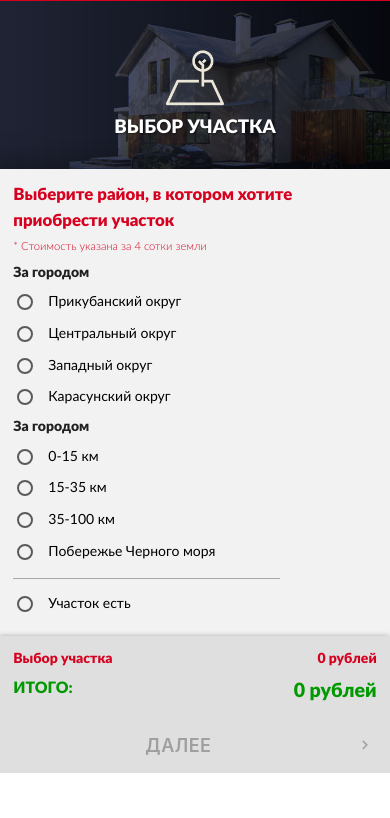
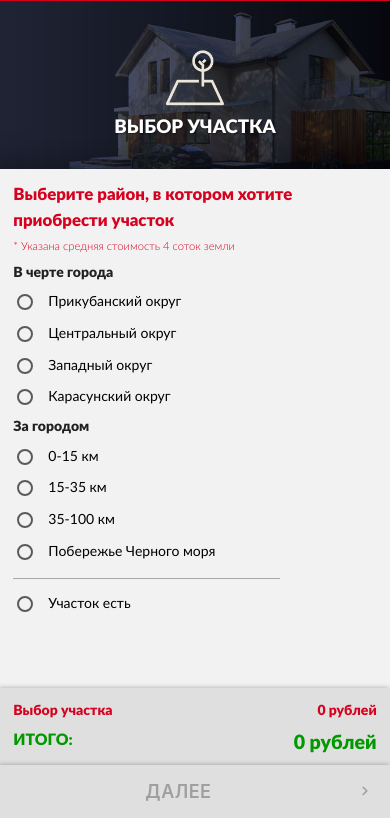
Before and after one commit to kkutepow/atlant-web-material, a plain HTML site: page app/index.html in a window 390 px wide. Both pictures are taken after a click on the button "РАССЧИТАТЬ СТОИМОСТЬ ДОМА". Shown: the part 26-844 px from the top of the page. Drawn offline with Linux system fonts and the light colour scheme.

Commit message:
LIGHT VERSION finished

```diff
--- a/app/css/style.css
+++ b/app/css/style.css
@@ -75,14 +75,12 @@
 
 /* GENERAL  */
 
-html,
-body {
+html, body {
     width: 100%;
     height: 100%;
 }
 
-button,
-a {
+button, a {
     cursor: pointer;
 }
 
@@ -144,10 +142,7 @@ header a {
 
 /* MAIN */
 
-.welcome .valign-wrapper,
-.step-wizard .content,
-.step-wizard .content .step-form,
-.step-wizard .content .subtotals {
+.welcome .valign-wrapper, .step-wizard .content, .step-wizard .content .step-form, .step-wizard .content .subtotals {
     min-height: 500pt;
 }
 
@@ -343,9 +338,7 @@ main {
     margin: 10px auto;
 }
 
-.input-field input,
-.input-field input:focus,
-.input-field input:active {
+.input-field input, .input-field input:focus, .input-field input:active {
     background-color: white !important;
     /* font-weight: 100;  */
     padding: 2px 15px !important;
@@ -497,20 +490,25 @@ main {
         min-height: 150pt;
         background-size: auto 150pt;
     }
-    .right-side,
-    .alt.right-side {
+    body {
+        background-color: #f2f2f2;
+    }
+    .left-side, .alt.right-side {
         position: relative;
         width: 100%;
         left: 0;
     }
-    .left-side,
-    .alt.left-side {
-        position: relative;
+    .step-wizard .content button.control.forward, .right-side, .alt.left-side {
+        position: fixed;
         width: 100%;
         left: 0;
+        bottom: 0;
     }
     .step-wizard .content button.control.back {
         display: none !important;
+    }
+    .step-wizard .content button.control.forward {
+        box-shadow: -1px 0px 5px rgba(0, 0, 0, .3);
     }
     .step-wizard {
         overflow: hidden;
@@ -537,12 +535,11 @@ main {
     .step-wizard .tracker .tracker-item:not(:first-child)::after {
         height: 0;
     }
-    .step-wizard .content,
-    .step-wizard .content .subtotals {
+    .step-wizard .content, .step-wizard .content .subtotals {
         min-height: 0;
     }
-    .step-wizard .content .step-form,
-    .welcome .valign-wrapper {
+    .step-wizard .content .step-form, .welcome .valign-wrapper {
+        box-shadow: 0 0 0 rgba(0, 0, 0, .3);
         min-height: 350pt;
     }
     .welcome .valign-wrapper * {
@@ -579,7 +576,7 @@ main {
     }
     /* step-form */
     .step-wizard .content .step-form {
-        padding: 10pt;
+        padding: 10pt 10pt 110pt 10pt;
     }
     .step-wizard .content .step-form>*:not(:last-child) {
         margin-bottom: 5pt;
@@ -592,7 +589,7 @@ main {
     }
     /* subtotals */
     .step-wizard .content .subtotals {
-        padding: 10pt;
+        padding: 10pt 10pt 45pt 10pt;
     }
     .step-wizard .content .subtotals *:not(.currentStep) {
         display: none;
--- a/app/js/script.js
+++ b/app/js/script.js
@@ -2,6 +2,7 @@
 
 var yaCounter47830858 = new Ya.Metrika({ id: 47830858, triggerEvent: true });
 var mobileConfirmed = false;
+var step3passed = false;
 
 var reach = function (goal, params) {
     if (!params) {
@@ -32,6 +33,7 @@ var initializeComponents = function () {
 
         initializeTracker();
         initializeCurrentStepForm();
+        updateTracker();
         updateSubtotals();
     });
 
@@ -64,6 +66,9 @@ var initializeComponents = function () {
         initializeCurrentStepForm();
         updateTracker();
         updateSubtotals();
+        $("body, html").animate({
+            scrollTop: 0
+        }, 250);
     });
 
     $(".control.back").click(function () {
@@ -143,6 +148,9 @@ var initializeCurrentStepForm = function () {
             })
             $(".control.forward").prop("disabled", !anyChecked);
             break;
+        case 3:
+            $(".control.forward").prop("disabled", !step3passed);
+            break;
         default:
             break;
     }
@@ -194,7 +202,9 @@ var initializeCurrentStepForm = function () {
         var i = $(event.currentTarget).attr("data-index");
         var type = $(event.currentTarget).attr("type");
         $(".control.forward").prop("disabled", false);
-
+        if (selectedStep === 3) {
+            step3passed = true;
+        }
         steps.forEach(function (step) {
             if (Array.isArray(step.controls)) {
                 step.controls.forEach(function (control) {
@@ -364,14 +374,14 @@ var selectedStep = 1;
 var steps = [{
     "name": "Выбор участка",
     "description": "Выберите район, в котором хотите приобрести участок",
-    "subdescription": "Стоимость указана за 4 сотки земли",
+    "subdescription": "Указана средняя стоимость 4 соток земли",
     "img": "images/Атлант-01.png",
     "passed": false,
     "controls": [
         {
             "items": [{
                 type: "legend",
-                value: "За городом"
+                value: "В черте города"
             }, {
                 type: "radio",
                 index: 0,
@@ -383,7 +393,7 @@ var steps = [{
                 type: "radio",
                 index: 1,
                 label: "Центральный округ",
-                value: 800000,
+                value: 8000000,
                 group: "region",
                 checked: false
             }, {
```
